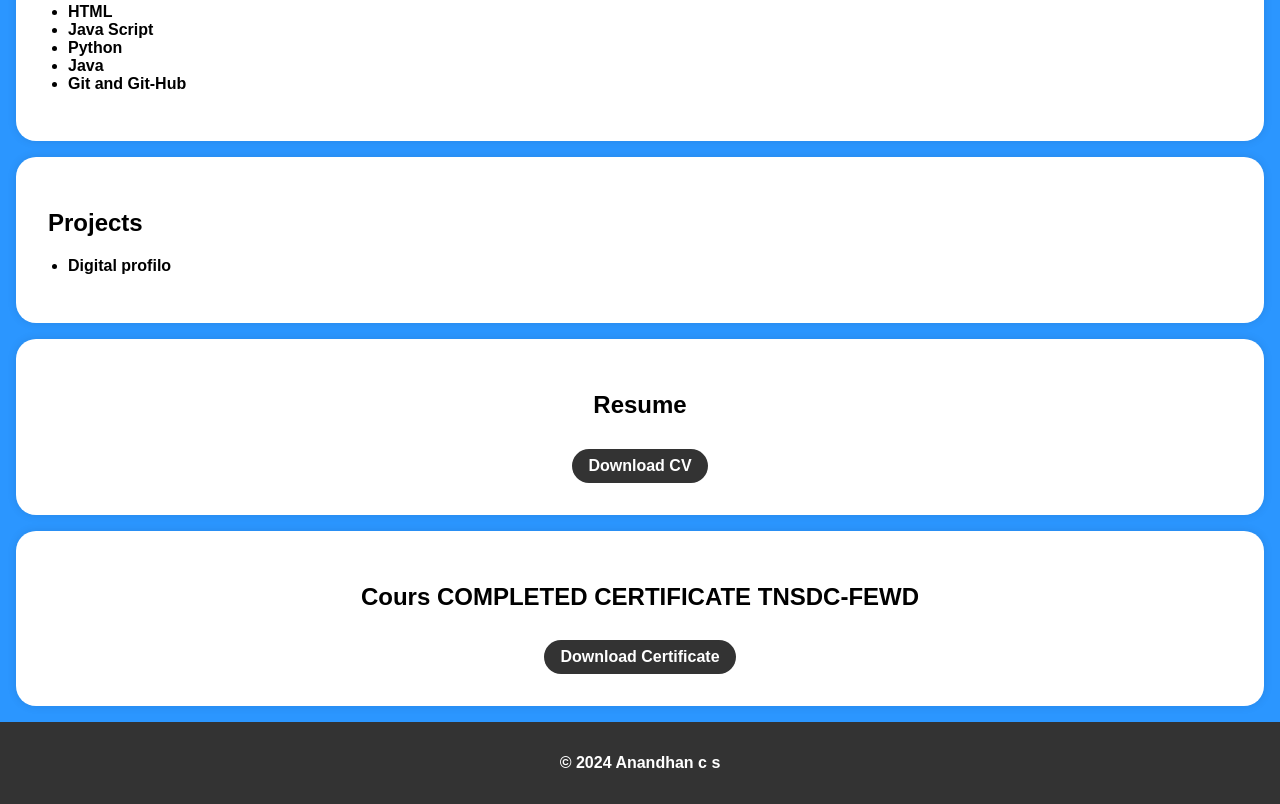
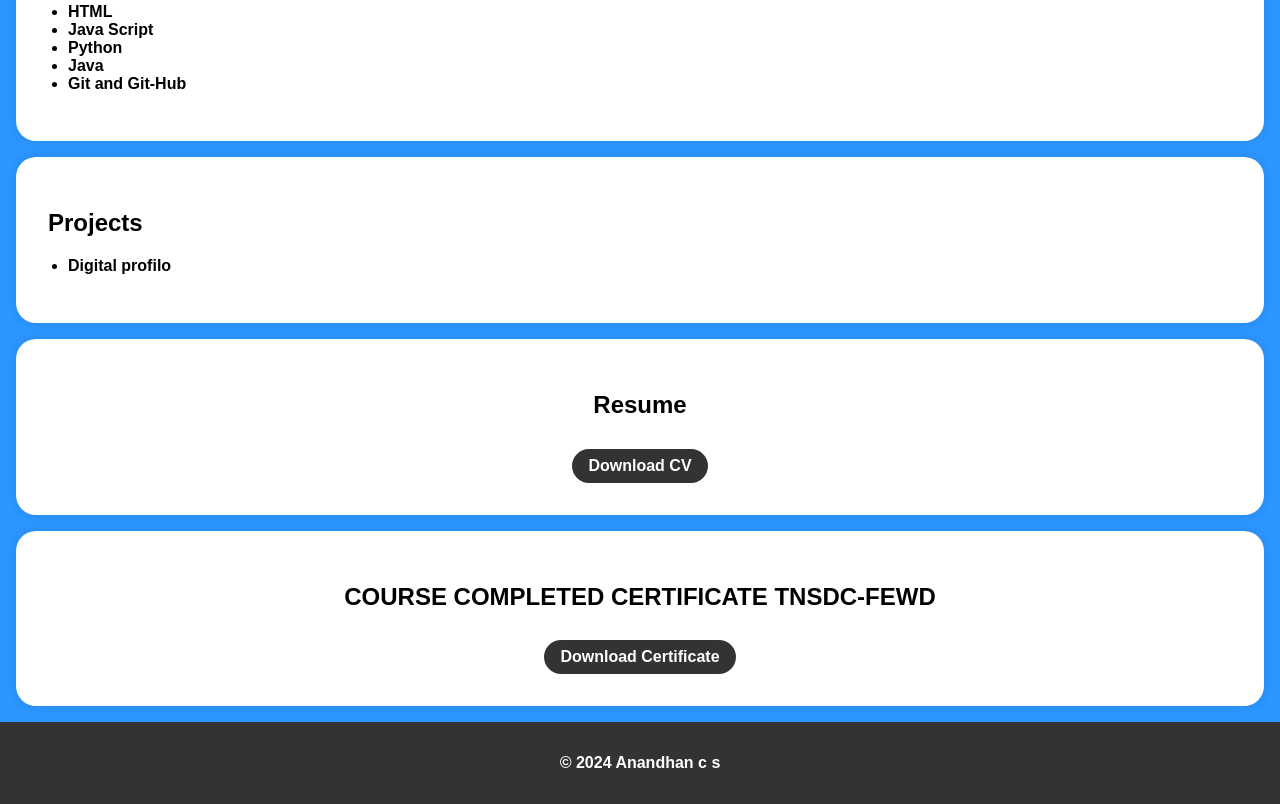
Before and after one commit to Anandhan2006/digital-portfolio-, a plain HTML site: page index.html in a window 1280 px wide. Shown: the part 707-1511 px from the top of the page. Drawn offline with Linux system fonts and the light colour scheme.

Commit message:
Update index.html

```diff
--- a/index.html
+++ b/index.html
@@ -166,7 +166,7 @@
 
         <div class="section-content">
             <center>
-            <h2> Cours COMPLETED CERTIFICATE TNSDC-FEWD</h2>
+            <h2> COURSE COMPLETED CERTIFICATE TNSDC-FEWD</h2>
             <a href="Nanmudhalvan.pdf" target="_blank" class="download-button">Download Certificate</a>
         </center>
         </div>
```
